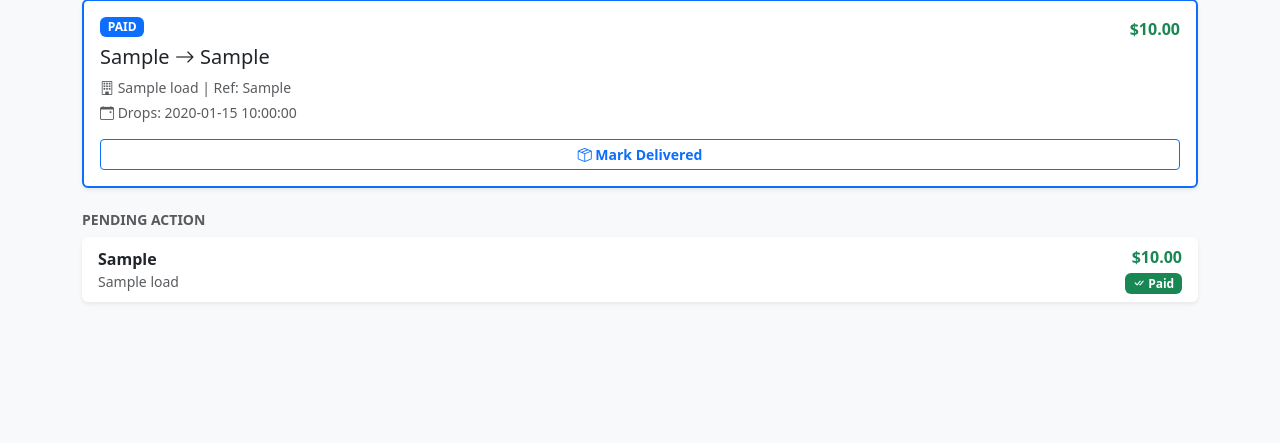
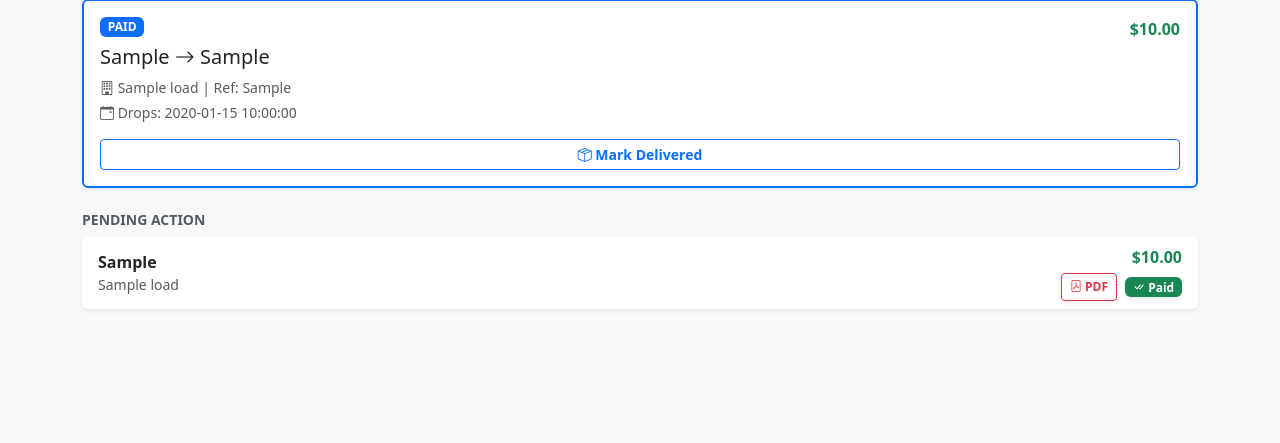
Before and after one commit to Fahmula/loadpilot, a FastAPI app: template templates/dashboard.html in a window 1280 px wide. Shown: the part 105-548 px from the top of the page. Run offline with FastAPI, Linux system fonts and the light colour scheme; the template is opened without the code that fills it: most values are stand-ins (such as "Sample title", 1, 10 or a date in 2020); some libraries are stand-ins or nearby versions.

Commit message:
feat: update dashboard load status actions and UI
- Update "Delivered" status to trigger the invoice generation modal.
- Add PDF viewing and "Mark Paid" functionality for "Invoiced" loads.
- Display PDF link alongside "Paid" badge for completed loads.
- Improve button styling with shadow-sm and consistent sizing.

```diff
--- a/templates/dashboard.html
+++ b/templates/dashboard.html
@@ -59,21 +59,34 @@
                     <div class="fw-bold text-success">${{ "{:,.2f}".format(load.rate_amount) }}</div>
 
                     {% if load.status == 'Delivered' %}
-                        <!-- For now, this just changes the status. In the next step, we will make this generate the PDF! -->
-                        <button hx-post="/update-load-status/{{ load.id }}/Invoiced"
-                                class="btn btn-sm btn-warning mt-1 fw-bold" style="font-size: 0.75rem;">
+                        <!-- This ONLY opens the modal to upload the BOL and generate the PDF -->
+                        <button onclick="document.getElementById('invoiceLoadId').value = '{{ load.id }}'; document.getElementById('invoiceForm').action = '/generate-invoice/{{ load.id }}';"
+                                class="btn btn-sm btn-warning mt-1 fw-bold shadow-sm" style="font-size: 0.75rem;"
+                                data-bs-toggle="modal" data-bs-target="#invoiceModal">
                             <i class="bi bi-receipt"></i> Invoice Load
                         </button>
 
                     {% elif load.status == 'Invoiced' %}
-                        <button onclick="document.getElementById('invoiceLoadId').value = '{{ load.id }}'; document.getElementById('invoiceForm').action = '/generate-invoice/' + '{{ load.id }}';"
-                                class="btn btn-sm btn-warning mt-1 fw-bold" style="font-size: 0.75rem;"
-                                data-bs-toggle="modal" data-bs-target="#invoiceModal">
-                            <i class="bi bi-receipt"></i> Invoice Load
-                        </button>
+                        <!-- Shows the generated PDF and the button to mark it Paid -->
+                        <div class="mt-1">
+                            <a href="/{{ load.rate_con_pdf_path }}" target="_blank" class="btn btn-sm btn-outline-danger fw-bold shadow-sm me-1" style="font-size: 0.75rem;">
+                                <i class="bi bi-file-pdf"></i> PDF
+                            </a>
+                            <button hx-post="/update-load-status/{{ load.id }}/Paid"
+                                    hx-confirm="Did the money hit the bank?"
+                                    class="btn btn-sm btn-info fw-bold shadow-sm" style="font-size: 0.75rem;">
+                                <i class="bi bi-cash-coin"></i> Mark Paid
+                            </button>
+                        </div>
 
                     {% elif load.status == 'Paid' %}
-                         <span class="badge bg-success mt-1"><i class="bi bi-check-all"></i> Paid</span>
+                        <!-- Shows PDF and a green Paid badge -->
+                        <div class="mt-1">
+                            <a href="/{{ load.rate_con_pdf_path }}" target="_blank" class="btn btn-sm btn-outline-danger fw-bold shadow-sm me-1" style="font-size: 0.75rem;">
+                                <i class="bi bi-file-pdf"></i> PDF
+                            </a>
+                            <span class="badge bg-success shadow-sm"><i class="bi bi-check-all"></i> Paid</span>
+                        </div>
                     {% endif %}
                 </div>
             </div>
```
